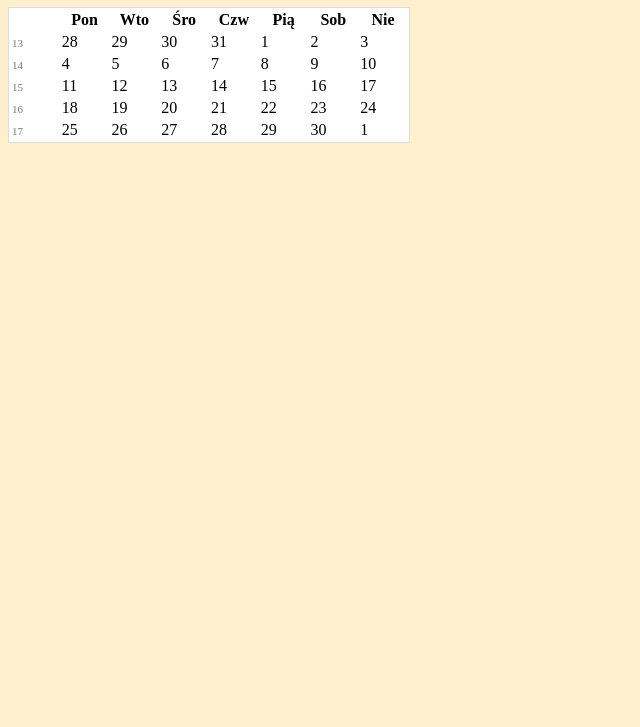
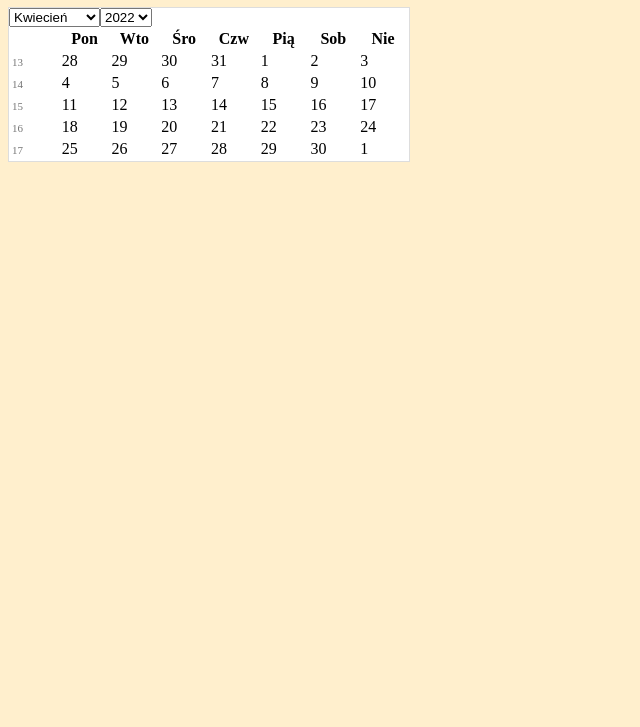
Before and after one commit to jacekkoziol/calendar, a website built with webpack: page src/index.html in a window 1280 px wide. Shown: the part 73-800 px from the top of the page, without its empty margins (0-640 px from the left). Built offline with nearby package versions, Linux system fonts and the light colour scheme.

Commit message:
Added Month and Year selector

```diff
--- a/src/classes/calendar-data.ts
+++ b/src/classes/calendar-data.ts
@@ -141,7 +141,7 @@ export class CalendarData {
     weekNumberAdjust: false,
   };
 
-  private monthsList: ICalendarDataMonthsListItem[] = [];
+  protected monthsList: ICalendarDataMonthsListItem[] = [];
 
   constructor(config?: ICalendarDataConfiguration) {
     this.overrideCalendarDataConfiguration(config);
--- a/src/components/calendar.ts
+++ b/src/components/calendar.ts
@@ -3,6 +3,7 @@ import {
   ICalendarDataConfiguration,
   ICalendarDataDay,
   ICalendarDataMonth,
+  ICalendarDataMonthsListItem,
   ICalendarDataWeek,
   ICalendarDataWeekdayName,
 } from '../classes/calendar-data';
@@ -36,6 +37,12 @@ export class Calendar extends CalendarData {
   private htmlCalendarMonth: HTMLDivElement;
   private htmlCalendarMonthTable: HTMLTableElement;
 
+  private htmlCalendarNavigationMonthSelect: HTMLSelectElement;
+  private htmlCalendarNavigationYearSelect: HTMLSelectElement;
+
+  private selectedMonthIndex: number;
+  private selectedYear: number;
+
   private calendarConfig: ICalendarConfiguration = {
     showWeekNumbers: false,
   };
@@ -45,7 +52,6 @@ export class Calendar extends CalendarData {
     configCalendar?: ICalendarConfiguration,
     configCalendarData?: ICalendarDataConfiguration) {
     super(configCalendarData);
-    this.currentDate.setHours(0, 0, 0, 0);
     this.overrideConfiguration(configCalendar);
 
     // this.calendarMothsOptions = this.generateMothsOptionsList();
@@ -64,9 +70,19 @@ export class Calendar extends CalendarData {
       throw new Error('Main calendar container Not Found!');
     }
 
+    this.currentDate.setHours(0, 0, 0, 0);
+    // this.calendarDataMonth = this.createMonthAsWeeks(this.currentDate.getMonth(), this.currentDate.getFullYear());
+
+    this.selectedMonthIndex = this.currentDate.getMonth();
+    this.selectedYear = this.currentDate.getFullYear();
+
     this.createCalendarTemplate();
     mainCalendarContainer.appendChild(this.htmlCalendarContainer);
-    this.createMonthTemplate();
+    this.showMonth(this.selectedMonthIndex, this.selectedYear);
+    // this.createMonthTemplate();
+    this.createCalendarNavigation();
+    this.initCalendarNavigationEventsHandler();
+    this.initCalendarMonthEventHandler();
   }
 
   private createCalendarTemplate(): void {
@@ -82,7 +98,7 @@ export class Calendar extends CalendarData {
     this.htmlCalendarContainer.append(this.htmlCalendarNavigation, this.htmlCalendarMonth);
   }
 
-  private createMonthTemplate(showWeekNumber: boolean = this.calendarConfig.showWeekNumbers): void {
+  private createMonthTemplate(showWeekNumber: boolean = this.calendarConfig.showWeekNumbers): HTMLTableElement {
     // Table
     const monthTable: HTMLTableElement = document.createElement('table');
     monthTable.className = 'cal__MonthTable';
@@ -134,10 +150,8 @@ export class Calendar extends CalendarData {
       // Create days of the week
       week.weekDays.forEach((day: ICalendarDataDay | null) => {
         const tmpTd: HTMLTableCellElement = document.createElement('td');
-        HTMLTableCellElement.prototype.calendarDataDay = day;
         HTMLTableCellElement.prototype.calendarInstance = () => this;
-        // const tmpTd: HTMLTableCellElementCustom = document.createElement('td');
-        // tmpTd.calendarDataDay = day;
+        tmpTd.calendarDataDay = day;
         tmpTd.className = 'cal__MonthTableBody__td cal__MonthTableBody__td--weekday';
 
         if (day) {
@@ -174,14 +188,104 @@ export class Calendar extends CalendarData {
 
 
     monthTable.append(monthTableHead, monthTableBody);
-
-    // this.calendarMonth.removeChild(this.calendarMonthTable);
-    // this.calendarMonth.appendChild(monthTable);
-    // this.calendarMonthTable = monthTable;
-    this.htmlCalendarMonthTable = monthTable;
-    this.htmlCalendarMonth.appendChild(this.htmlCalendarMonthTable);
+    return monthTable;
   }
 
+  // Calendar Navigation
+  // ---------------------------------------------------------------------------
+  private createCalendarNavigation(): void {
+    // Month Selector
+    const selectMonth: HTMLSelectElement = document.createElement('select');
+
+    this.monthsList.forEach((month: ICalendarDataMonthsListItem) => {
+      const tmpOption: HTMLOptionElement = document.createElement('option');
+      tmpOption.value = String(month.monthIndex);
+      tmpOption.text = month.nameFull;
+
+      if (month.monthIndex === this.selectedMonthIndex) {
+        tmpOption.selected = true;
+      }
+
+      selectMonth.add(tmpOption);
+    });
+
+    this.htmlCalendarNavigationMonthSelect = selectMonth;
+    this.htmlCalendarNavigation.append(selectMonth);
+
+    // Year Selector
+    const selectYear: HTMLSelectElement = document.createElement('select');
+    const yearsStart: number = this.currentDate.getFullYear() + 5;
+    const yearsEnd: number = yearsStart - 100;
+
+    for (let year: number = yearsStart; year >= yearsEnd; year--) {
+      const tmpOption: HTMLOptionElement = document.createElement('option');
+      tmpOption.value = String(year);
+      tmpOption.text = String(year);
+
+      if (year === this.selectedYear) {
+        tmpOption.selected = true;
+      }
+
+      selectYear.add(tmpOption);
+    }
+
+    this.htmlCalendarNavigationYearSelect = selectYear;
+    this.htmlCalendarNavigation.append(selectYear);
+  }
+
+  //
+  // ---------------------------------------------------------------------------
+  private showMonth(monthIndex: number = this.selectedMonthIndex, year: number = this.selectedYear): void {
+    console.log('Show month', monthIndex, year);
+    this.calendarDataMonth = this.createMonthAsWeeks(monthIndex, year);
+    const tmpMonthTable: HTMLTableElement = this.createMonthTemplate();
+    if (this.htmlCalendarMonthTable) {
+      this.htmlCalendarMonth.removeChild(this.htmlCalendarMonthTable);
+    }
+    this.htmlCalendarMonthTable = this.htmlCalendarMonth.appendChild(tmpMonthTable);
+  }
+
+  // Calendar Navigation Actions
+  // ---------------------------------------------------------------------------
+  private initCalendarNavigationEventsHandler(): void {
+    this.htmlCalendarNavigationMonthSelect.addEventListener('change', (e: Event) => {
+      const tmpSelect: HTMLSelectElement = this.getEventTarget(e) as HTMLSelectElement;
+      this.selectedMonthIndex = Number(tmpSelect.value);
+      this.showMonth(this.selectedMonthIndex, this.selectedYear);
+    }, false);
+
+    this.htmlCalendarNavigationYearSelect.addEventListener('change', (e: Event) => {
+      const tmpSelect: HTMLSelectElement = this.getEventTarget(e) as HTMLSelectElement;
+      this.selectedYear = Number(tmpSelect.value);
+      this.showMonth(this.selectedMonthIndex, this.selectedYear);
+    }, false);
+  }
+
+  // Calendar Month Actions
+  // ---------------------------------------------------------------------------
+  private initCalendarMonthEventHandler(): void {
+    this.htmlCalendarMonth.addEventListener('click', (e: PointerEvent) => {
+      const tmpDay: HTMLTableCellElement = this.getEventTarget(e) as HTMLTableCellElement;
+      console.log(tmpDay);
+
+      if (tmpDay.classList.contains('cal__MonthTableBody__td--weekday')) {
+        console.log('Allow return value');
+        console.log(tmpDay.calendarDataDay);
+
+        this.selectedMonthIndex = tmpDay.calendarDataDay.monthIndex;
+        this.selectedYear = tmpDay.calendarDataDay.year;
+
+        this.htmlCalendarNavigationMonthSelect.value = String(this.selectedMonthIndex);
+        this.htmlCalendarNavigationYearSelect.value = String(this.selectedYear);
+
+        // this.showMonth();
+      }
+    }, false);
+  }
+
+
+  // Configuration
+  // ---------------------------------------------------------------------------
   private overrideConfiguration(newConfig: ICalendarConfiguration): void {
     if (!newConfig) {
       return;
@@ -193,4 +297,18 @@ export class Calendar extends CalendarData {
       }
     }
   }
+
+  // Utilities
+  // ---------------------------------------------------------------------------
+  private getEventTarget(event: Event): EventTarget | null {
+    try {
+      if (typeof event.composedPath === 'function') {
+        const path = event.composedPath();
+        return path[0];
+      }
+      return event.target;
+    } catch (error) {
+      return event.target;
+    }
+  }
 }
--- a/src/styles/calendar.css
+++ b/src/styles/calendar.css
@@ -20,6 +20,10 @@
   width: 100%;
 }
 
+.cal__MonthTableBody__td-span {
+  pointer-events: none;
+}
+
 .cal__MonthTableBody__td-span--week-no{
   font-size: 11px;
   color: #777;
```
